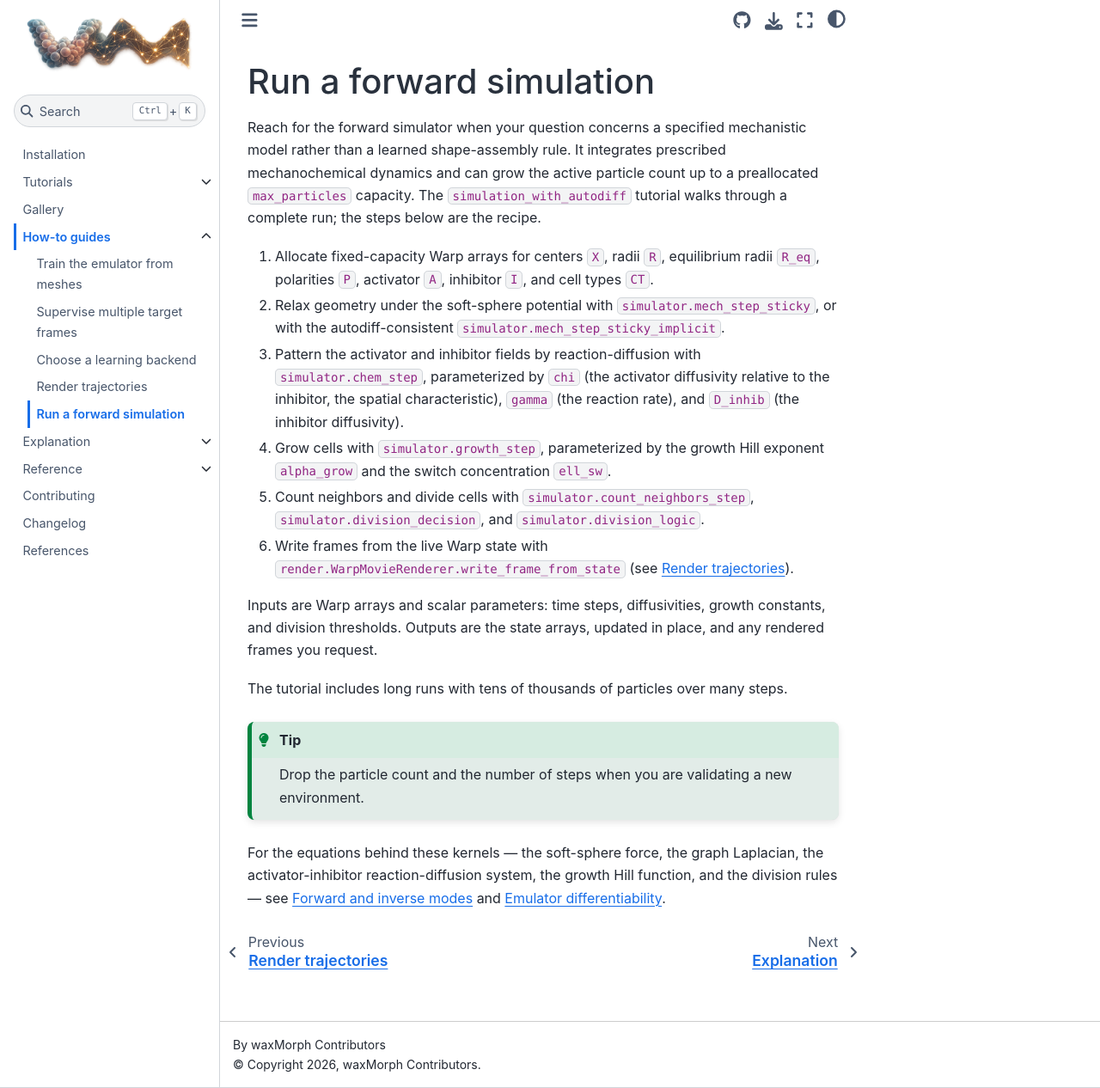
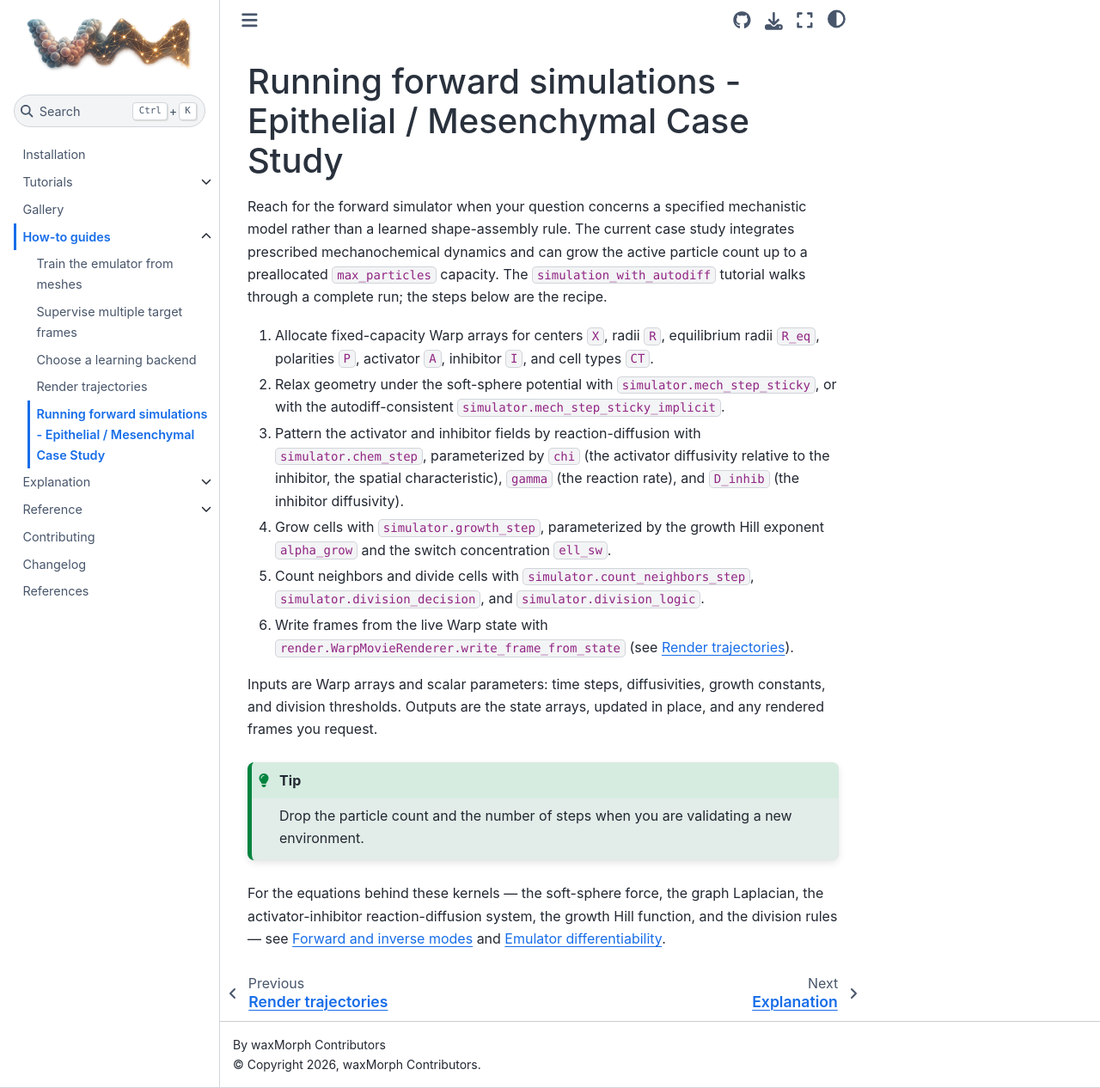
Before and after one commit to Computational-Morphogenomics-Group/waxmorph, a Sphinx documentation site: the page built from docs/how_to/run_forward_simulation.rst, in a window 1280 px wide and 1266 px high. Shown: the whole window at 86% size. Built offline with Sphinx 7.4.7 and the Sphinx Book theme 1.1.4, drawn with Linux system fonts in a browser that asks for light colours; pages that are not in the unit, such as notebooks, are missing from menus.

Commit message:
Forward simulation wording change

```diff
--- a/docs/how_to/run_forward_simulation.rst
+++ b/docs/how_to/run_forward_simulation.rst
@@ -1,8 +1,8 @@
-Run a forward simulation
+Running forward simulations - Epithelial / Mesenchymal Case Study
 ========================
 
 Reach for the forward simulator when your question concerns a specified
-mechanistic model rather than a learned shape-assembly rule. It integrates
+mechanistic model rather than a learned shape-assembly rule. The current case study integrates
 prescribed mechanochemical dynamics and can grow the active particle count up
 to a preallocated ``max_particles`` capacity. The ``simulation_with_autodiff``
 tutorial walks through a complete run; the steps below are the recipe.
@@ -29,9 +29,6 @@ Inputs are Warp arrays and scalar parameters: time steps, diffusivities, growth
 constants, and division thresholds. Outputs are the state arrays, updated
 in place, and any rendered frames you request.
 
-The tutorial includes long runs with tens of thousands of particles over many
-steps.
-
 .. tip::
 
    Drop the particle count and the number of steps when you are validating
```
